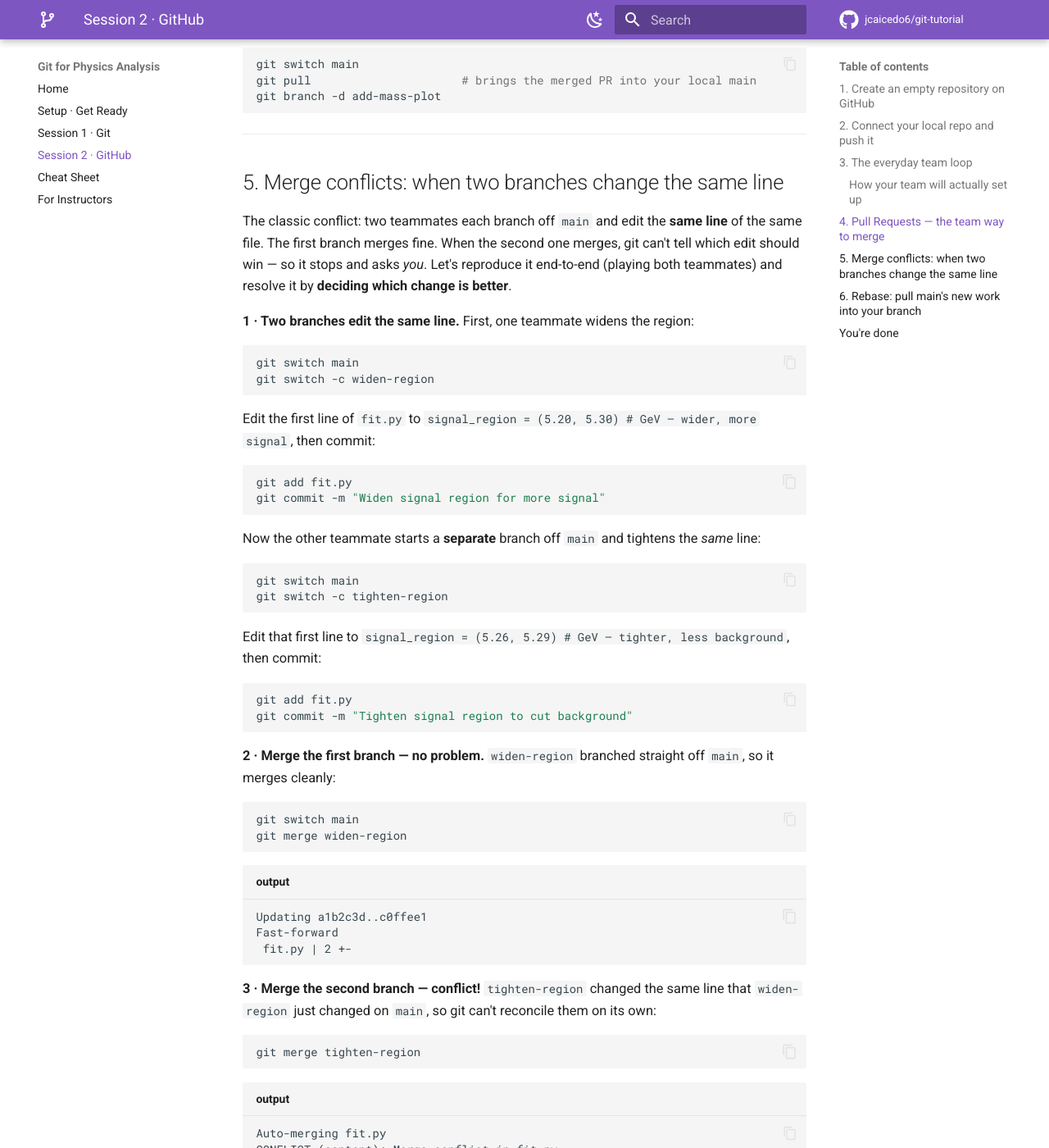
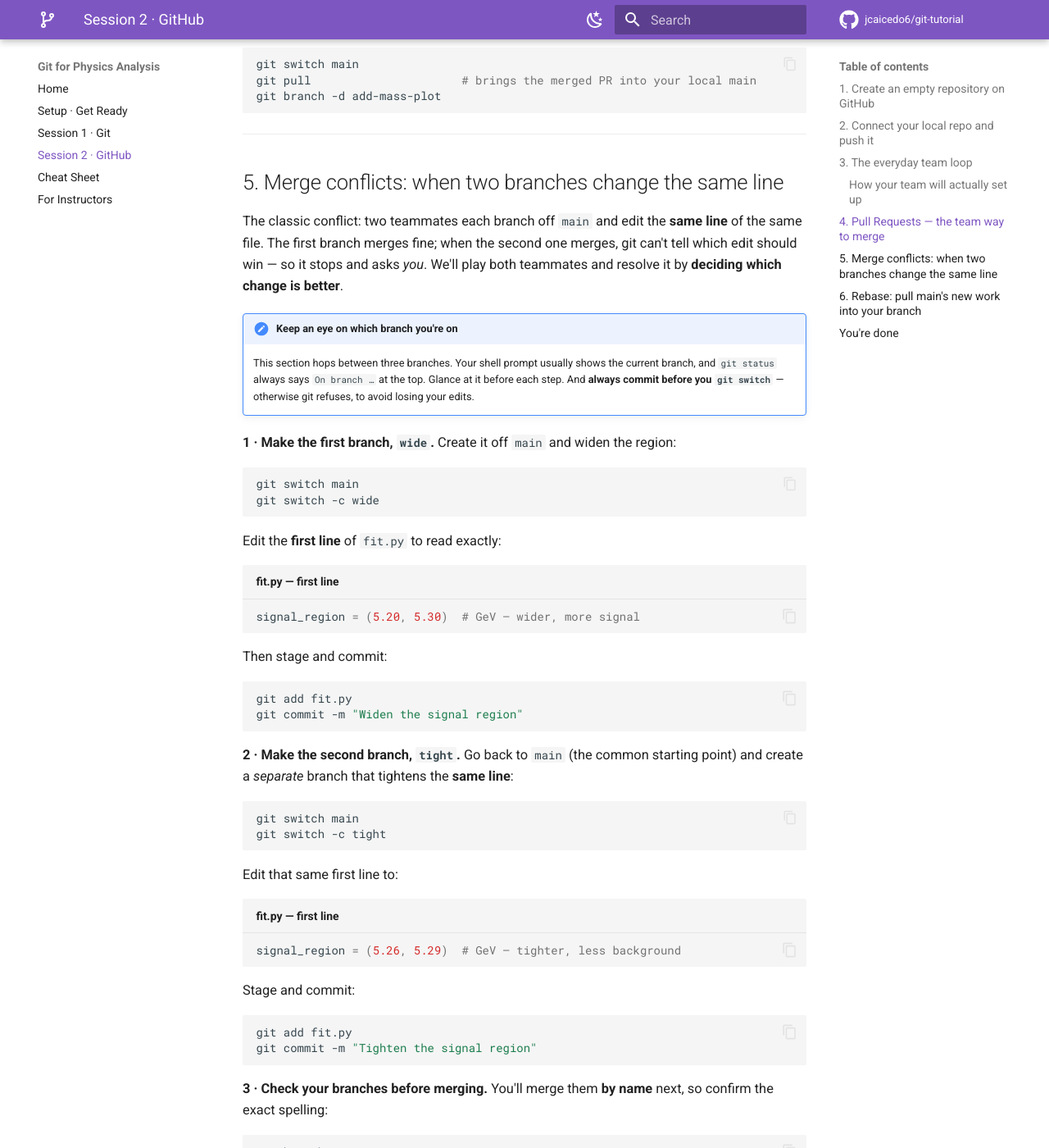
Before and after one commit to jcaicedo6/git-tutorial, an MkDocs documentation site: the page built from docs/session2-github.md, in a window 1280 px wide and 1400 px high, scrolled down 4578 px. Shown: the whole window at 82% size. Built offline with MkDocs 1.6.1 and Material for MkDocs 9.7.7, drawn with Linux system fonts in a browser that asks for light colours; emoji names are drawn with the system emoji font; comment, search, counter and statistics services are not loaded; some of the changed text lies outside the part shown.

Commit message:
Make §5 merge-conflict typo-proof: short names, branch check, troubleshooting

````diff
--- a/docs/session2-github.md
+++ b/docs/session2-github.md
@@ -288,46 +288,76 @@ git branch -d add-mass-plot
 ## 5. Merge conflicts: when two branches change the same line
 
 The classic conflict: two teammates each branch off `main` and edit the **same line** of the
-same file. The first branch merges fine. When the second one merges, git can't tell which
-edit should win — so it stops and asks *you*. Let's reproduce it end-to-end (playing both
-teammates) and resolve it by **deciding which change is better**.
+same file. The first branch merges fine; when the second one merges, git can't tell which edit
+should win — so it stops and asks *you*. We'll play both teammates and resolve it by **deciding
+which change is better**.
 
-**1 · Two branches edit the same line.** First, one teammate widens the region:
+!!! note "Keep an eye on which branch you're on"
+    This section hops between three branches. Your shell prompt usually shows the current
+    branch, and `git status` always says `On branch …` at the top. Glance at it before each
+    step. And **always commit before you `git switch`** — otherwise git refuses, to avoid
+    losing your edits.
+
+**1 · Make the first branch, `wide`.** Create it off `main` and widen the region:
 
 ```bash
 git switch main
-git switch -c widen-region
+git switch -c wide
 ```
 
-Edit the first line of `fit.py` to `signal_region = (5.20, 5.30)  # GeV — wider, more signal`,
-then commit:
+Edit the **first line** of `fit.py` to read exactly:
+
+```python title="fit.py — first line"
+signal_region = (5.20, 5.30)  # GeV — wider, more signal
+```
+
+Then stage and commit:
 
 ```bash
 git add fit.py
-git commit -m "Widen signal region for more signal"
+git commit -m "Widen the signal region"
 ```
 
-Now the other teammate starts a **separate** branch off `main` and tightens the *same* line:
+**2 · Make the second branch, `tight`.** Go back to `main` (the common starting point) and
+create a *separate* branch that tightens the **same line**:
 
 ```bash
 git switch main
-git switch -c tighten-region
+git switch -c tight
 ```
 
-Edit that first line to `signal_region = (5.26, 5.29)  # GeV — tighter, less background`, then
-commit:
+Edit that same first line to:
+
+```python title="fit.py — first line"
+signal_region = (5.26, 5.29)  # GeV — tighter, less background
+```
+
+Stage and commit:
 
 ```bash
 git add fit.py
-git commit -m "Tighten signal region to cut background"
+git commit -m "Tighten the signal region"
 ```
 
-**2 · Merge the first branch — no problem.** `widen-region` branched straight off `main`, so
-it merges cleanly:
+**3 · Check your branches before merging.** You'll merge them **by name** next, so confirm the
+exact spelling:
+
+```bash
+git branch
+```
+
+```title="output"
+  main
+* tight
+  wide
+```
+
+**4 · Merge the first branch — clean.** Switch to `main` and merge `wide`. Nothing else has
+touched that line yet, so it merges with no conflict:
 
 ```bash
 git switch main
-git merge widen-region
+git merge wide
 ```
 
 ```title="output"
@@ -336,11 +366,11 @@ Fast-forward
  fit.py | 2 +-
 ```
 
-**3 · Merge the second branch — conflict!** `tighten-region` changed the same line that
-`widen-region` just changed on `main`, so git can't reconcile them on its own:
+**5 · Merge the second branch — conflict!** `tight` changed the same line that `wide` just put
+on `main`, so git stops and hands the decision to you:
 
 ```bash
-git merge tighten-region
+git merge tight
 ```
 
 ```title="output"
@@ -349,24 +379,25 @@ CONFLICT (content): Merge conflict in fit.py
 Automatic merge failed; fix conflicts and then commit the result.
 ```
 
-Open `fit.py` — git shows **both versions**, separated by markers:
+Open `fit.py` — git has written **both versions** into the file, separated by markers:
 
 ```python title="fit.py (with conflict markers)"
 <<<<<<< HEAD
 signal_region = (5.20, 5.30)  # GeV — wider, more signal
 =======
 signal_region = (5.26, 5.29)  # GeV — tighter, less background
->>>>>>> tighten-region
+>>>>>>> tight
 ```
 
-- The part **above** `=======` (`HEAD`) is what's on `main` now — the *wider* window.
-- The part **below** is coming from `tighten-region` — the *tighter* window.
+- Everything between `<<<<<<< HEAD` and `=======` is **on `main` now** — the *wider* window.
+- Everything between `=======` and `>>>>>>> tight` is **coming from `tight`** — the *tighter* window.
 
-**4 · Decide which change is best.** This is a physics choice, not a git one: you and your
-teammate talk it over and agree the tighter window rejects more background. So keep that line,
-**delete all three marker lines**, and drop the wider one:
+**6 · Decide which change is best.** This is a physics choice, not a git one: you and your
+teammate agree the tighter window rejects more background. So make the file read *just* the
+line you want — **delete the two versions you don't want and all three marker lines**
+(`<<<<<<<`, `=======`, `>>>>>>>`):
 
-```python title="fit.py (resolved)"
+```python title="fit.py (resolved — first line)"
 signal_region = (5.26, 5.29)  # GeV — tighter window (agreed: less background)
 ```
 
@@ -374,20 +405,28 @@ Stage the resolved file and commit to finish the merge:
 
 ```bash
 git add fit.py
-git commit -m "Merge tighten-region; keep the tighter window (less background)"
+git commit -m "Merge tight: keep the tighter window (less background)"
 ```
 
-Run it to confirm nothing broke, then tidy up the two branches:
+Run it to confirm nothing broke, then delete the two now-merged branches:
 
 ```bash
 python fit.py
-git branch -d widen-region tighten-region
+git branch -d wide tight
 ```
 
-!!! tip "`git status` guides you through a conflict"
-    Stuck mid-conflict? Run `git status` — it lists the files "both modified" and reminds you
-    to `git add` them once fixed. Want to bail out completely? `git merge --abort` restores
-    everything to just before the merge.
+??? failure "Stuck? The two errors people hit here"
+    **`merge: tight - not something we can merge`** — git can't find a branch with that name,
+    almost always a **typo** (e.g. `tigthten`). Run `git branch` to see the real names and
+    merge the one that's actually listed.
+
+    **`Your local changes to the following files would be overwritten by checkout`** — you
+    edited `fit.py` but didn't commit before `git switch`. Commit it first
+    (`git add fit.py && git commit -m "…"`), then switch. To throw the edit away instead, use
+    `git restore fit.py`.
+
+    Mid-conflict and want out? **`git merge --abort`** puts everything back to before the
+    merge. And `git status` always tells you what to do next.
 
 ---
 
@@ -418,7 +457,7 @@ from the merge in §5.
 
 ```bash
 git switch main
-git switch -c retune-region
+git switch -c retune
 ```
 
 Edit the first line of `fit.py` to `signal_region = (5.25, 5.30)  # GeV — my retune`, then:
@@ -446,7 +485,7 @@ git commit -m "Widen signal region (merged PR)"
 your work on top of the updated `main`:
 
 ```bash
-git switch retune-region
+git switch retune
 git rebase main
 ```
 
````
